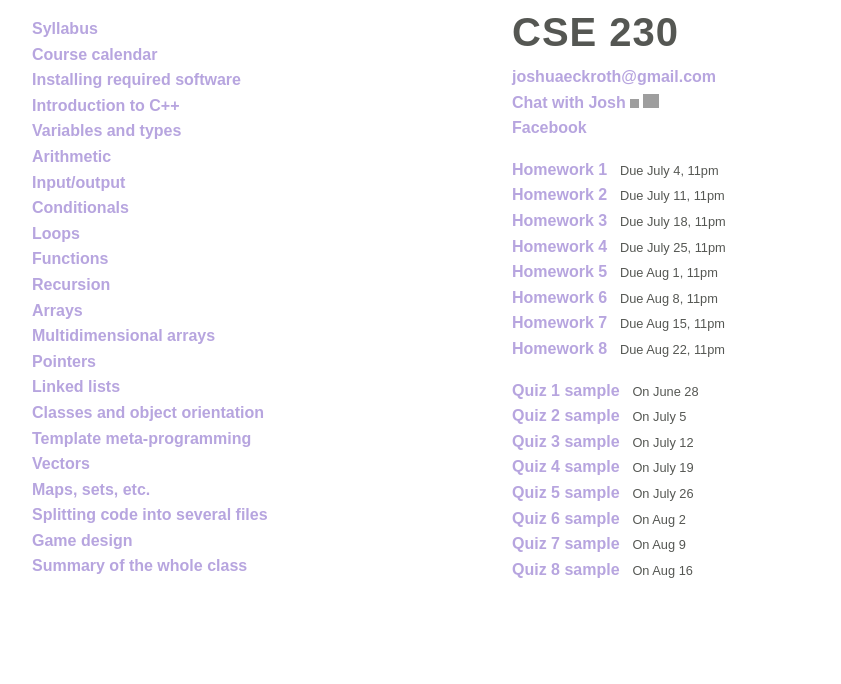
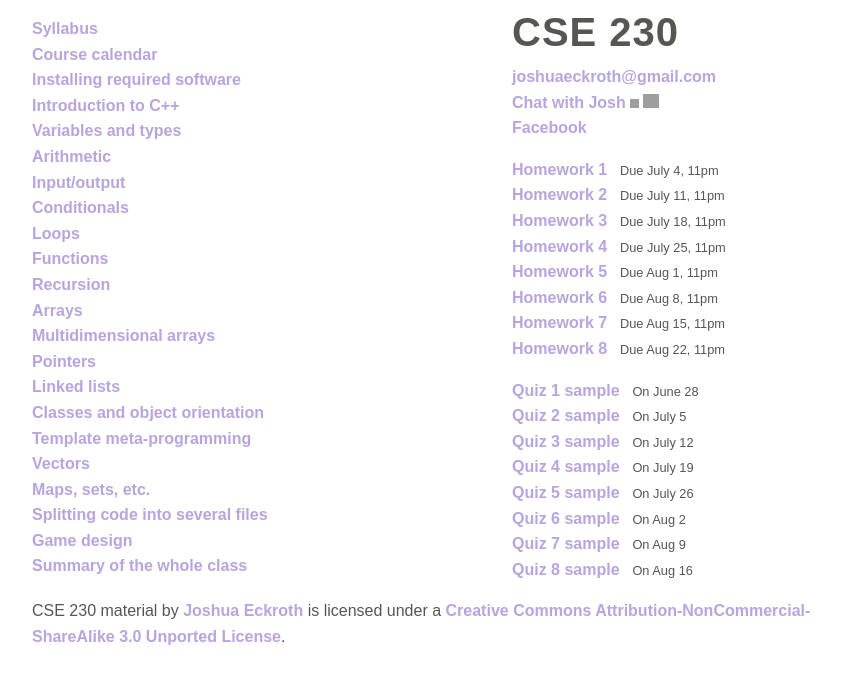
Before and after one commit to joshuaeckroth/cse230-website, a Jekyll site: the page built from index.html, in a window 1280 px wide. Shown: the top 684 px of the page, without its empty margins (208-1049 px from the left). Built offline with Jekyll 4.4.1, drawn with Linux system fonts in a browser that asks for light colours; Markdown is read by kramdown in place of the engine named in the settings; grey boxes are pictures that could not be loaded.

Commit message:
Added CC license to footer.

```diff
--- a/_layouts/default.html
+++ b/_layouts/default.html
@@ -28,6 +28,7 @@
 
             {{ content }}
 
+<span xmlns:dct="http://purl.org/dc/terms/" href="http://purl.org/dc/dcmitype/Text" property="dct:title" rel="dct:type">CSE 230 material</span> by <a xmlns:cc="http://creativecommons.org/ns#" href="http://cse230.artifice.cc" property="cc:attributionName" rel="cc:attributionURL">Joshua Eckroth</a> is licensed under a <a rel="license" href="http://creativecommons.org/licenses/by-nc-sa/3.0/">Creative Commons Attribution-NonCommercial-ShareAlike 3.0 Unported License</a>.
         </div>
     </body>
 </html>
--- a/_layouts/home.html
+++ b/_layouts/home.html
@@ -20,6 +20,10 @@
     <body>
         <div id="content">
             {{ content }}
+
+<div style="clear: both">
+<span xmlns:dct="http://purl.org/dc/terms/" href="http://purl.org/dc/dcmitype/Text" property="dct:title" rel="dct:type">CSE 230 material</span> by <a xmlns:cc="http://creativecommons.org/ns#" href="http://cse230.artifice.cc" property="cc:attributionName" rel="cc:attributionURL">Joshua Eckroth</a> is licensed under a <a rel="license" href="http://creativecommons.org/licenses/by-nc-sa/3.0/">Creative Commons Attribution-NonCommercial-ShareAlike 3.0 Unported License</a>.
+</div>
         </div>
     </body>
 </html>
```
